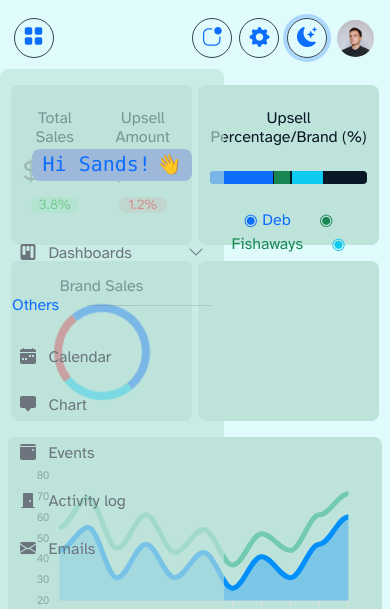
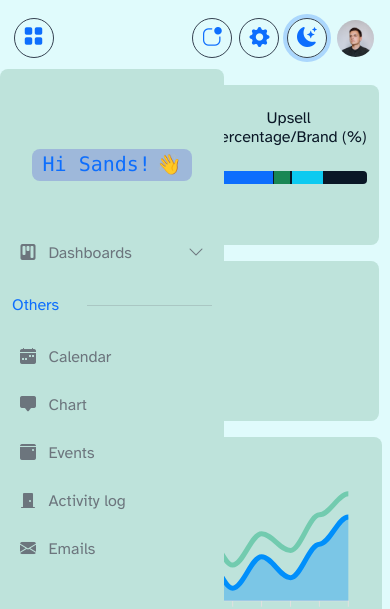
Before and after one commit to Sands-45/Professional-Dashboard, a website: page index.html in a window 390 px wide. Both pictures are taken after a click on the button 307 px from the left and 38 px from the top of the page. Shown: the top 609 px of the page. Drawn offline with nearby package versions, Linux system fonts and the light colour scheme.

Commit message:
Sidebar Update

```diff
--- a/index.html
+++ b/index.html
@@ -190,7 +190,7 @@
 							<div class="progress-bar bg-info" role="progressbar" style="width: 20%" aria-valuenow="20"
 								aria-valuemin="0" aria-valuemax="100"></div>
 						</div>
-						<div class="mt-4">
+						<div class="mt-4 d-none d-md-inline-block">
 							<span class="text-primary pe-4">◉ Deb</span>
 							<span class="text-success pe-4">◉ Fishaways</span>
 							<span class="text-info pe-4">◉ Steers</span>
--- a/js/theme.js
+++ b/js/theme.js
@@ -15,7 +15,7 @@ function lightTheme() {
   x.addListener(sideBarTheme); // Attach listener function on state changes
   function sideBarTheme(x) {
     if (x.matches) {
-      document.getElementById("sideNav").style.background = "#bee3db9f";
+      document.getElementById("sideNav").style.background = "#bee3db";
     } else {
       document.getElementById("sideNav").style.background = "#bee3db";
     }
@@ -48,7 +48,7 @@ function darkTheme() {
   x.addListener(sideBarTheme); // Attach listener function on state changes
   function sideBarTheme(x) {
     if (x.matches) {
-      document.getElementById("sideNav").style.background = "#0a172691";
+      document.getElementById("sideNav").style.background = "#121f2c";
     } else {
       document.getElementById("sideNav").style.background = "#131f2d";
     }
```
